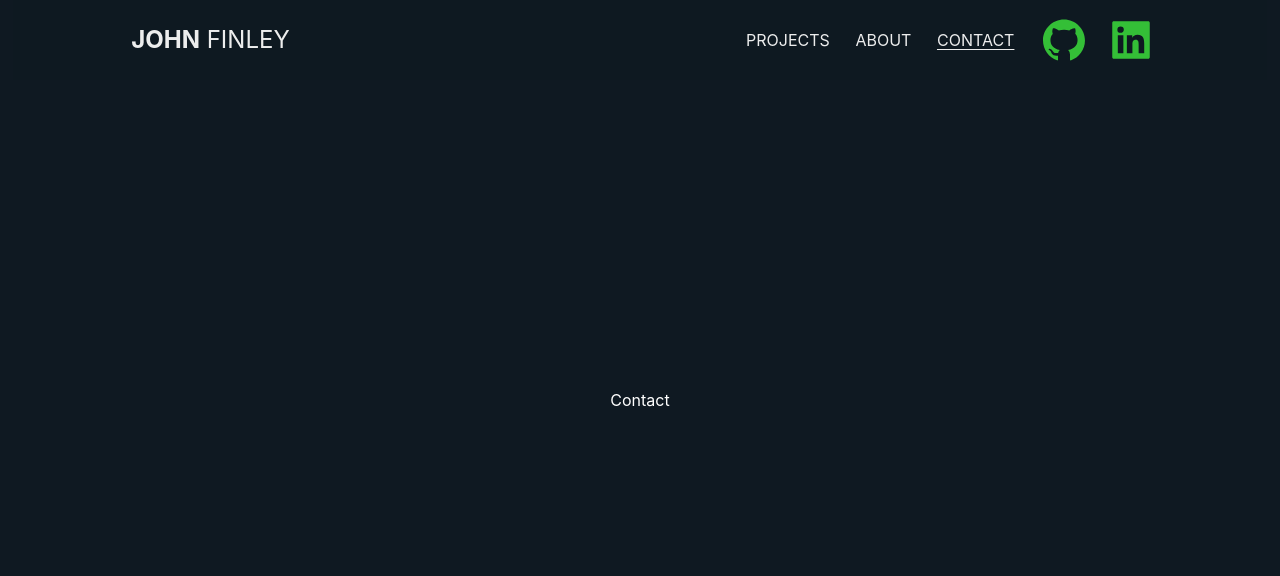
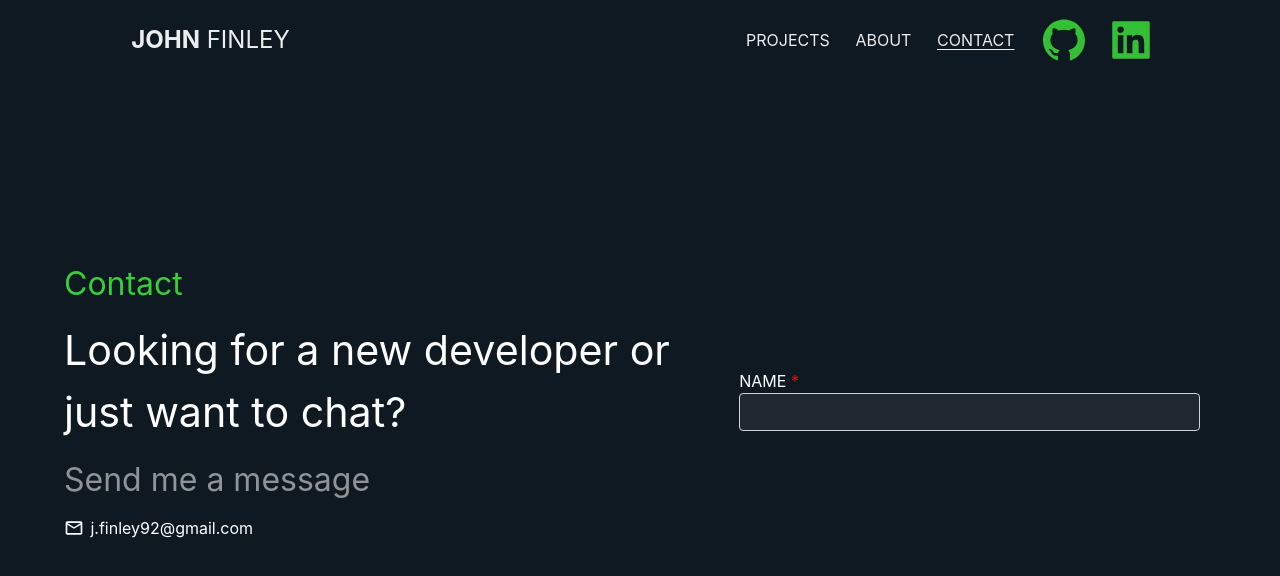
Before and after one commit to jfinley6/portfolio, a React (Vite) app: page /contact in a window 1280 px wide. Shown: the top 576 px of the page. Built offline with nearby package versions, Linux system fonts and the light colour scheme.

Commit message:
add contact component content

```diff
--- a/src/components/Contact.jsx
+++ b/src/components/Contact.jsx
@@ -1,12 +1,50 @@
 import React from "react";
 import { useEffect } from "react";
+import "../stylesheets/contact.css";
 
 function Contact() {
   useEffect(() => {
     document.title = "John Finley | Contact";
+    window.scrollTo(0,0)
   }, []);
 
-  return <div>Contact</div>;
+  return (
+    <div id="contact-page">
+      <div id="contact-info">
+        <h3>Contact</h3>
+        <h1>Looking for a new developer or just want to chat?</h1>
+        <p style={{ color: "rgb(145, 148, 151)", fontSize: "xx-large" }}>
+          Send me a message
+        </p>
+        <a href="j.finley92@gmail.com" id="mail-to">
+          <svg
+            stroke="currentColor"
+            fill="currentColor"
+            strokeWidth="0"
+            viewBox="0 0 24 24"
+            height="1em"
+            width="1em"
+            xmlns="http://www.w3.org/2000/svg"
+            style={{ fontSize: "1.25em", marginRight: "0.5vw" }}
+          >
+            <path fill="none" d="M0 0h24v24H0V0z"></path>
+            <path d="M20 4H4c-1.1 0-1.99.9-1.99 2L2 18c0 1.1.9 2 2 2h16c1.1 0 2-.9 2-2V6c0-1.1-.9-2-2-2zm0 14H4V8l8 5 8-5v10zm-8-7L4 6h16l-8 5z"></path>
+          </svg>
+          j.finley92@gmail.com
+        </a>
+      </div>
+      <form id="contact-form">
+        <div className="contact-inputs">
+          <div id="name-div">
+            <label>
+              NAME <span style={{color: "red"}}>*</span>
+            </label>
+            <input type="text" required name="from_name" id="name-input" value=""></input>
+          </div>
+        </div>
+      </form>
+    </div>
+  );
 }
 
 export default Contact;
```
